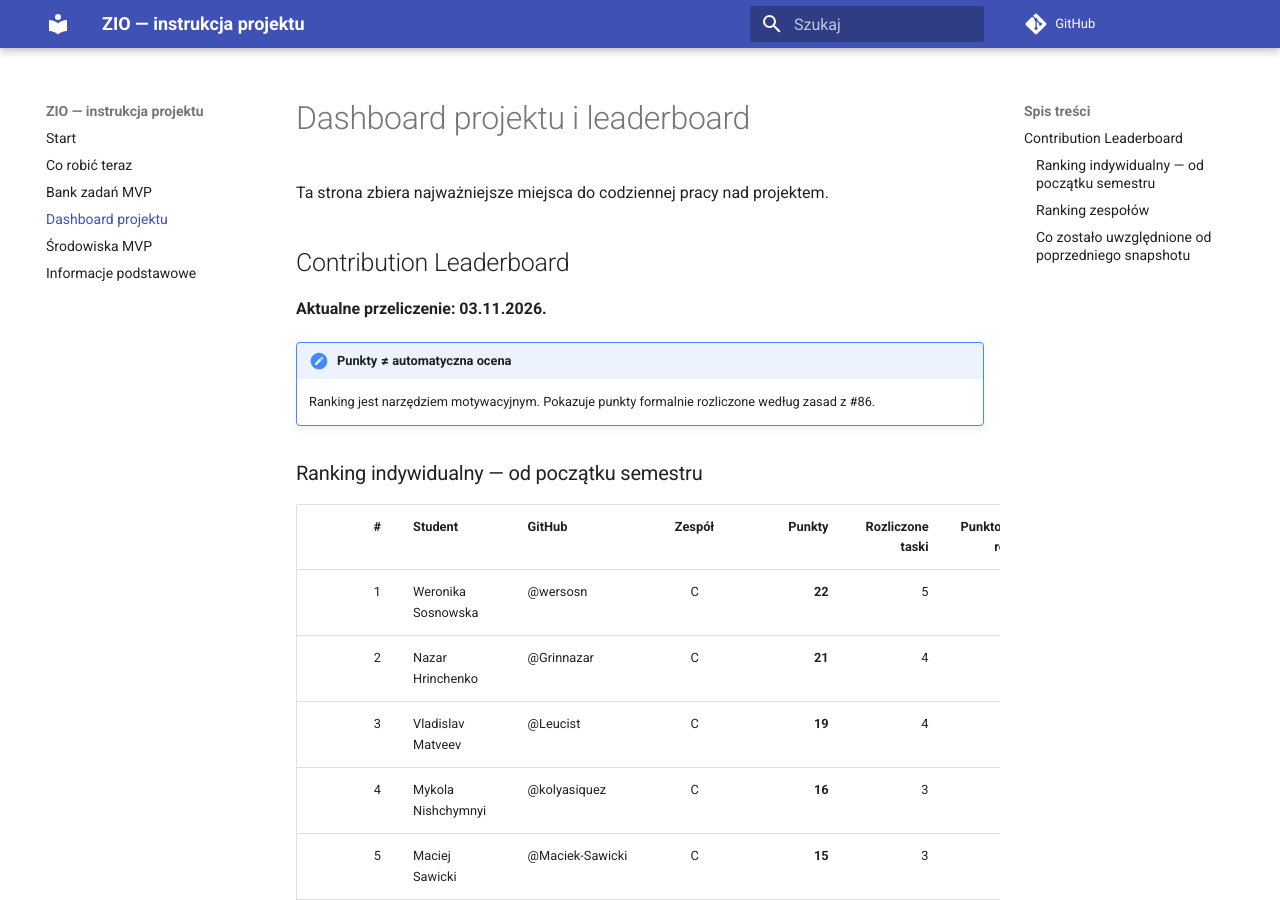
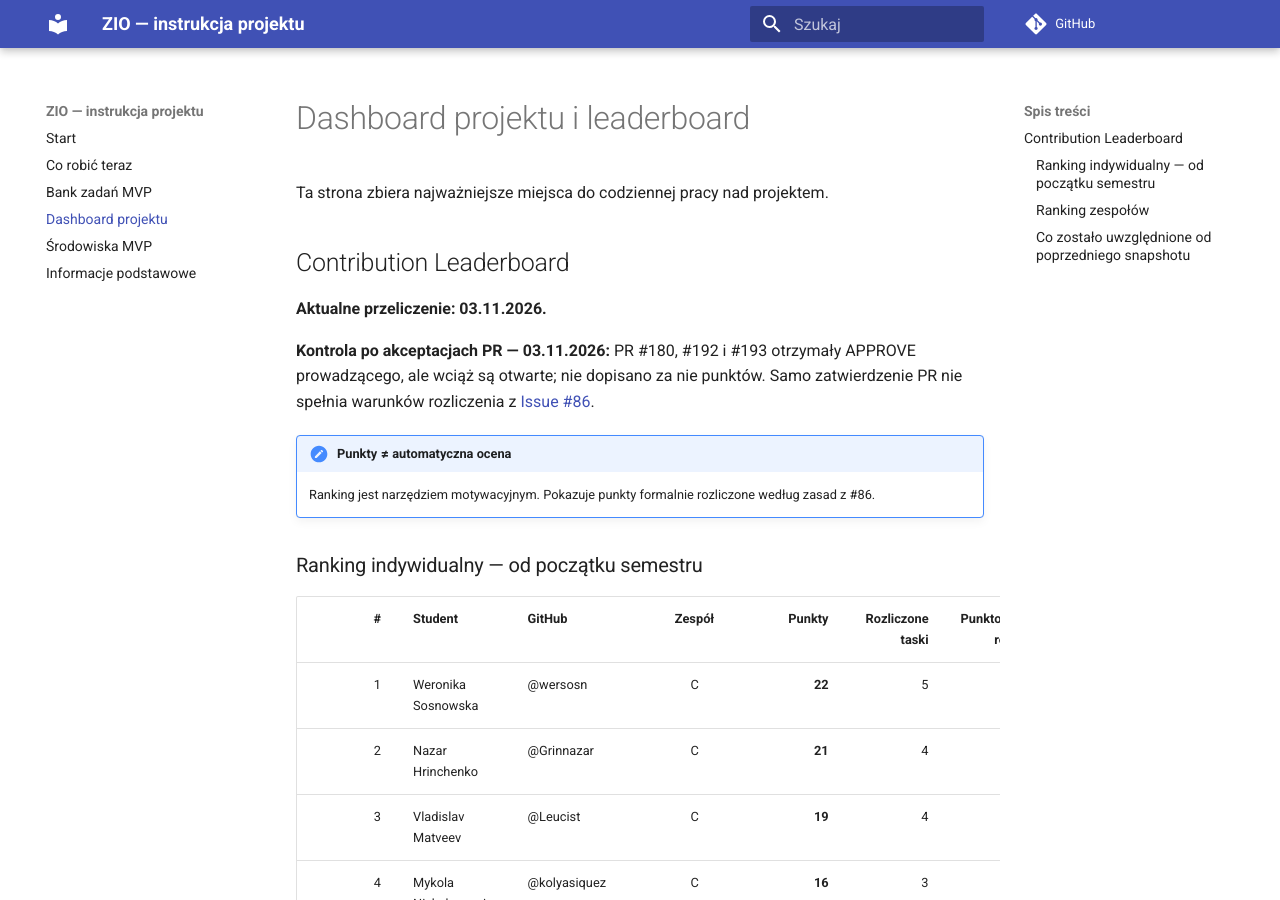
Before and after one commit to zio-wi-pb-mc/pb-science-office-manual, an MkDocs documentation site: the page built from manual/19-dashboard-projektu.md, in a window 1280 px wide and 900 px high. Built offline with MkDocs 1.6.1 and Material for MkDocs 9.7.7, drawn with Linux system fonts in a browser that asks for light colours; comment, search, counter and statistics services are not loaded.

Commit message:
docs: refresh 19-dashboard-projektu.md after PR approvals

```diff
--- a/manual/19-dashboard-projektu.md
+++ b/manual/19-dashboard-projektu.md
@@ -5,6 +5,8 @@ Ta strona zbiera najważniejsze miejsca do codziennej pracy nad projektem.
 ## Contribution Leaderboard
 
 **Aktualne przeliczenie: 03.11.2026.**
+
+**Kontrola po akceptacjach PR — 03.11.2026:** PR #180, #192 i #193 otrzymały APPROVE prowadzącego, ale wciąż są otwarte; nie dopisano za nie punktów. Samo zatwierdzenie PR nie spełnia warunków rozliczenia z [Issue #86](https://github.com/zio-wi-pb-mc/pb-science-office/issues/86).
 
 !!! important "Punkty ≠ automatyczna ocena"
     Ranking jest narzędziem motywacyjnym. Pokazuje punkty formalnie rozliczone według zasad z #86.
```
